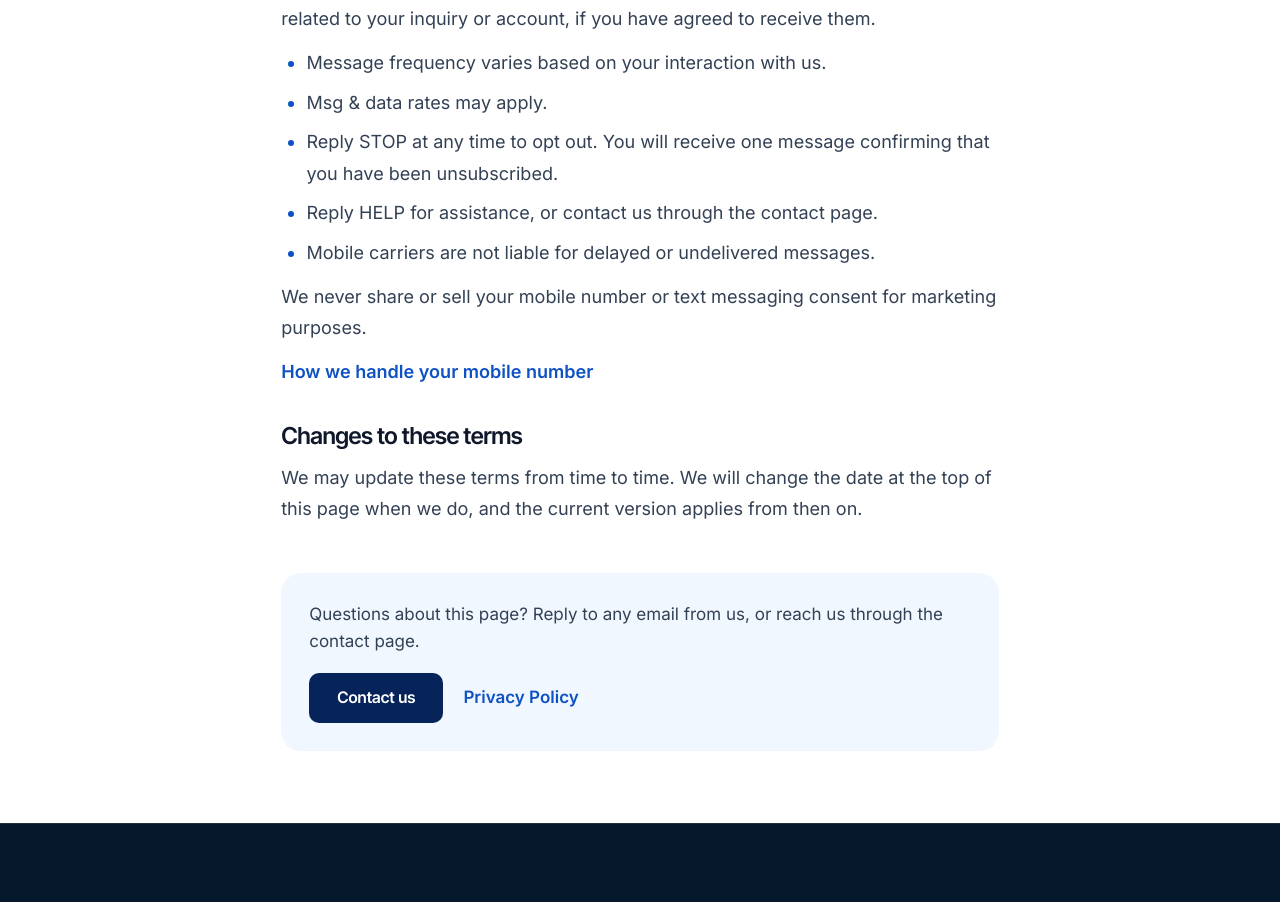
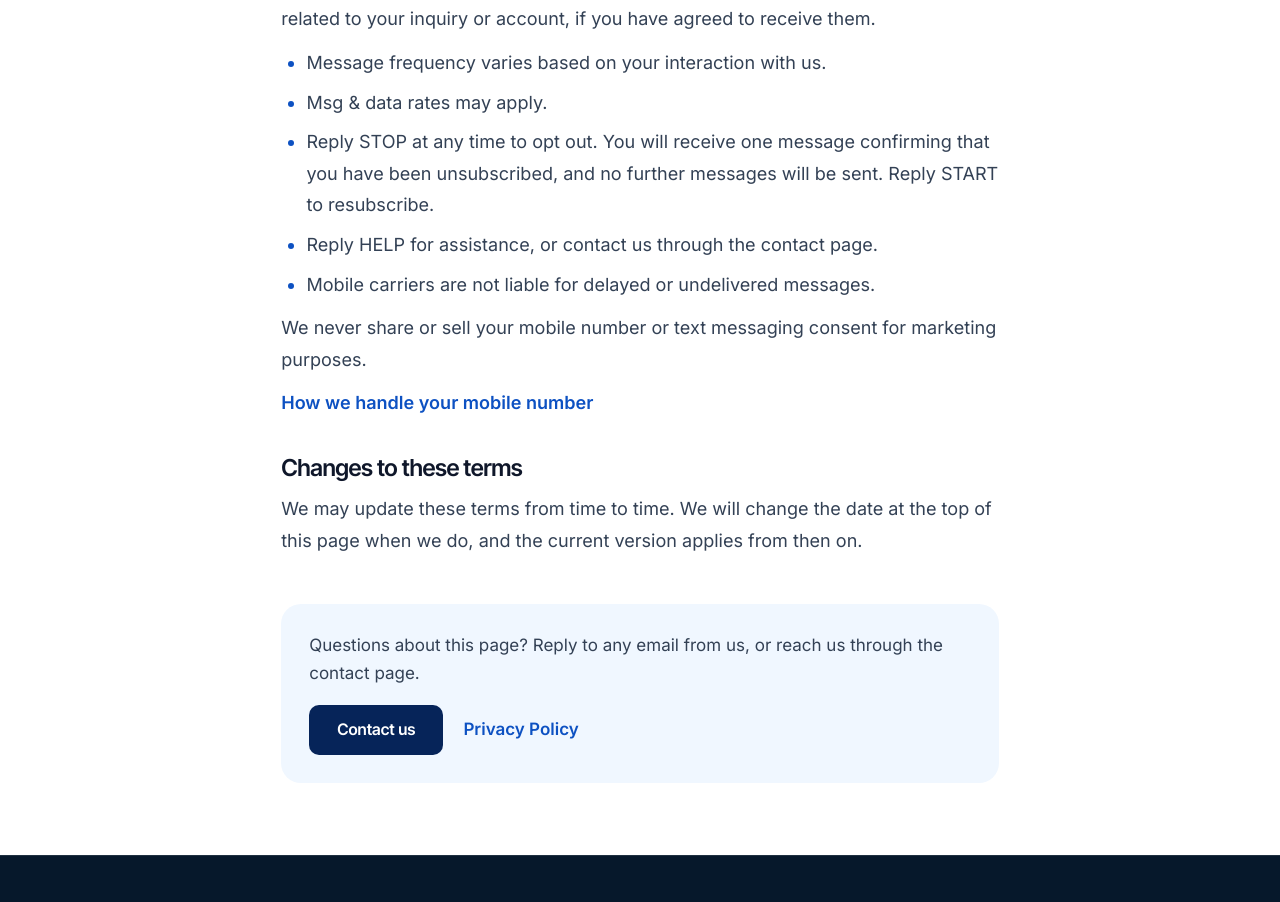
Before and after one commit to Ranel4142001/HCS-Website, a Next.js app in the folder frontend/: page /terms in a window 1280 px wide. Shown: the part 2390-3292 px from the top of the page. Built offline with nearby package versions, Linux system fonts and the light colour scheme; no server answers.

Commit message:
SMS Terms: say no further messages are sent after STOP, and how to resubscribe
Co-Authored-By: Claude Opus 5.5 <noreply@anthropic.com>

```diff
--- a/frontend/src/features/legal/content/legal.ts
+++ b/frontend/src/features/legal/content/legal.ts
@@ -186,7 +186,7 @@ export const TERMS_OF_SERVICE: LegalDoc = {
       list: [
         'Message frequency varies based on your interaction with us.',
         'Msg & data rates may apply.',
-        'Reply STOP at any time to opt out. You will receive one message confirming that you have been unsubscribed.',
+        'Reply STOP at any time to opt out. You will receive one message confirming that you have been unsubscribed, and no further messages will be sent. Reply START to resubscribe.',
         'Reply HELP for assistance, or contact us through the contact page.',
         'Mobile carriers are not liable for delayed or undelivered messages.',
       ],
```
